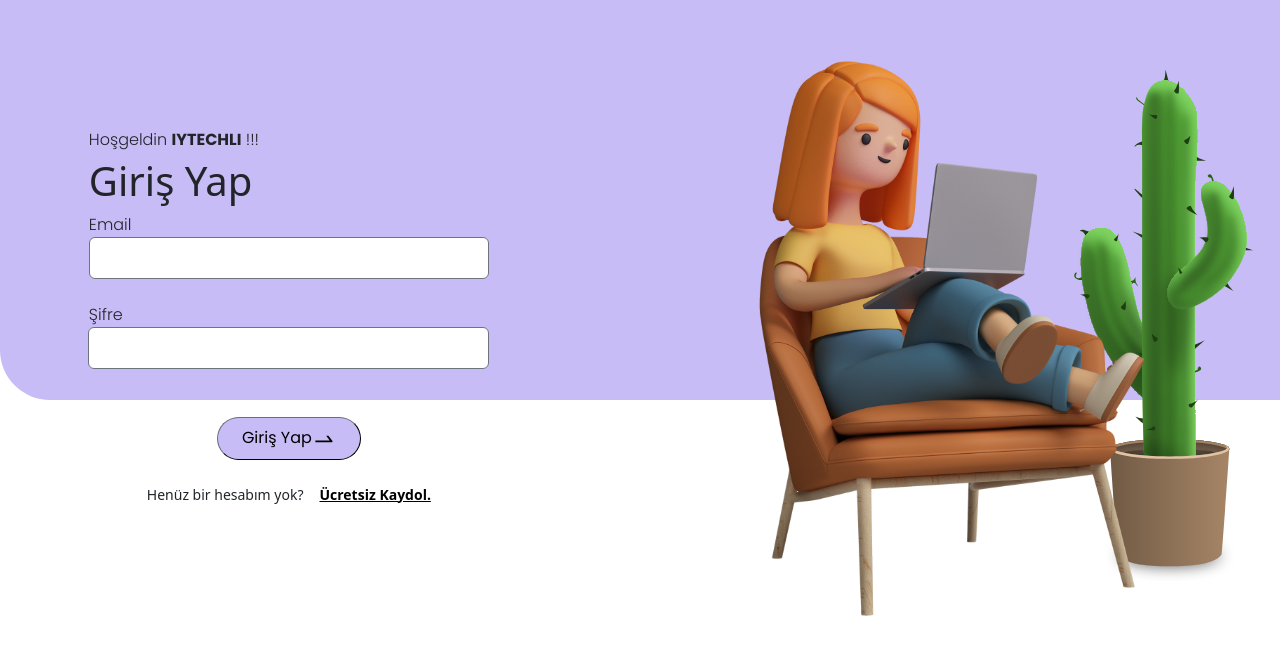
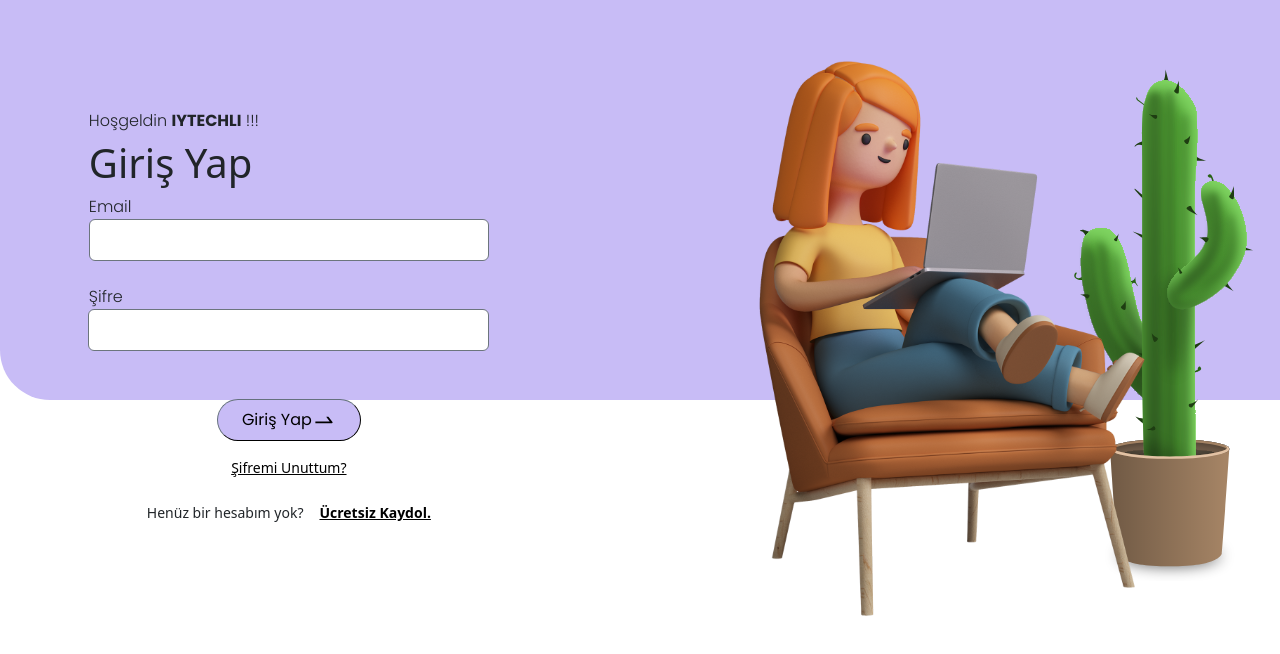
Before and after one commit to polat-code/iytechli_front_end_v1, a React (Create React App) app: page /login in a window 1280 px wide. Shown: the top 654 px of the page. Built offline with nearby package versions, Linux system fonts and the light colour scheme.

Commit message:
forget password added

```diff
--- a/src/components/Login/Login.css
+++ b/src/components/Login/Login.css
@@ -37,6 +37,15 @@ body, html {
 .sign-up-button:hover {
     color: #8e7cd4;
 }
+.forget-password-button:hover {
+    color: red;
+}
+.forget-password-button {
+    color:black;
+    font-size: 14px;
+
+}
+
 .account-message {
     font-size: 14px;
 }
--- a/src/components/Login/Login.js
+++ b/src/components/Login/Login.js
@@ -54,8 +54,12 @@ function Login() {
                 <img src={loginButtonIconPhoto} alt="" />
               </button>
             </div>
-
-            <div className="relative-div d-flex flex-row justify-content-center mt-4">
+            <div className="relative-div d-flex justify-content-center mt-3">
+              <a href="#" className="forget-password-button">
+                Şifremi Unuttum?
+              </a>
+            </div>
+            <div className="relative-div d-flex flex-row justify-content-center mt-4 mb-lg-0 mb-5">
               <span className="account-message me-3">
                 Henüz bir hesabım yok?
               </span>
```
